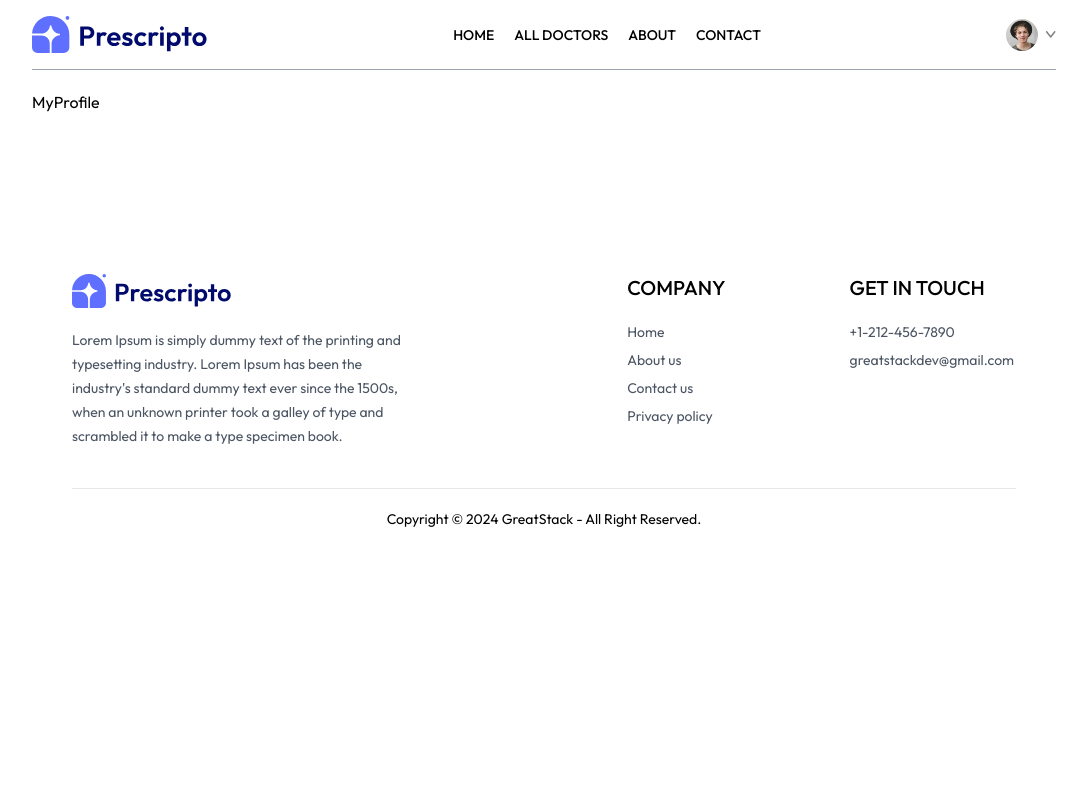
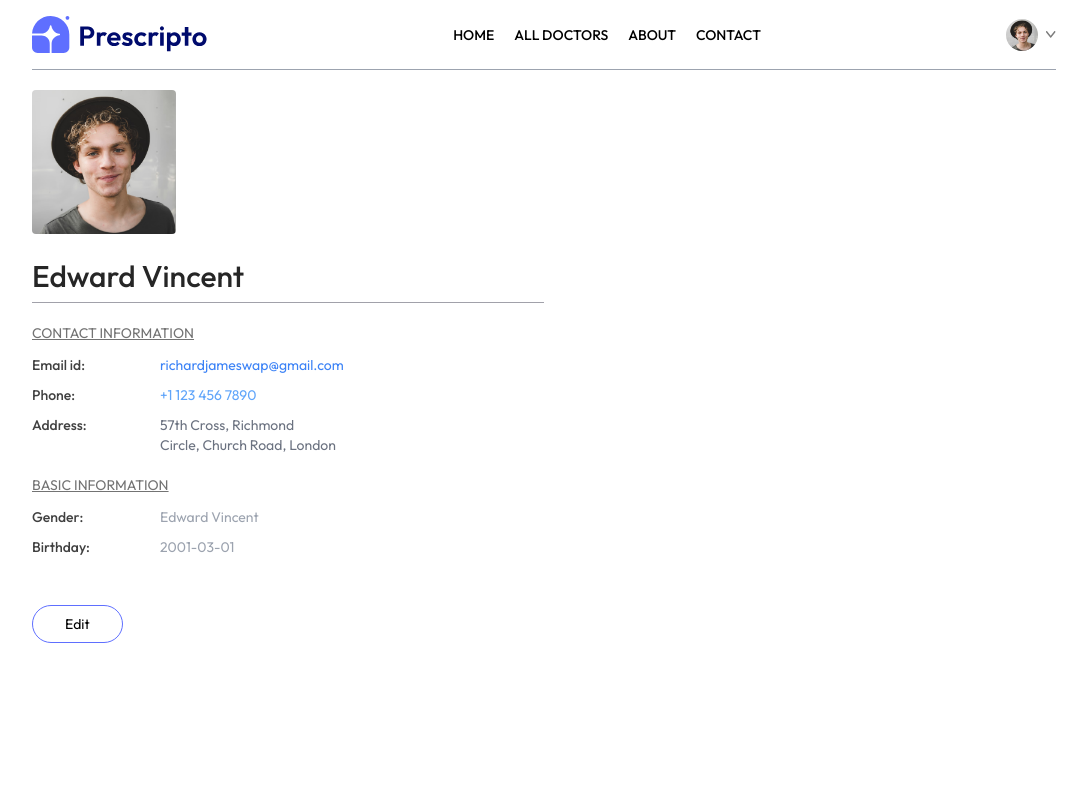
Before and after one commit to kazibilasi/doctor-appointment, a React (Vite) app: page /my-profile in a window 1280 px wide. Shown: the top 800 px of the page, without its empty margins (96-1183 px from the left). Built offline with nearby package versions, Linux system fonts and the light colour scheme.

Commit message:
profile page almost done

```diff
--- a/src/pages/MyProfile.jsx
+++ b/src/pages/MyProfile.jsx
@@ -1,7 +1,134 @@
-import React from "react";
+import React, { useState } from "react";
+import { assets } from "../assets/assets";
+
 
 const MyProfile = () => {
-  return <div>MyProfile</div>;
+  const [userData, setUserData] = useState({
+    name: "Edward Vincent",
+    image: assets.profile_pic,
+    email: "richardjameswap@gmail.com",
+    phone: "+1  123 456 7890",
+    address: {
+      line1: "57th Cross, Richmond",
+      line2: "Circle, Church Road, London",
+    },
+    gender: "Male",
+    dob: "2001-03-01",
+  });
+
+  const [isEdit, setIsEdit] = useState(false);
+
+  return (
+    <div className="max-w-lg flex flex-col gap-2 text-sm">
+      <img className="w-36 rounded" src={userData.image} alt="" />
+      {isEdit ? (
+        <input className="bg-gray-50 text-3xl font-medium max-w-60 mt-4"
+          type="text"
+          value={userData.name}
+          onChange={(e) =>
+            setUserData((prev) => ({ ...prev, name: e.target.value }))
+          }
+        />
+      ) : (
+        <p className="font-medium text-3xl text-neutral-800 mt-4"> {userData.name}</p>
+      )}
+
+      <hr className="bg-zinc-400 h-[1px] border-none" />
+      <div>
+        <p className="text-neutral-500 mt-3 underline">CONTACT INFORMATION</p>
+
+        <div className="grid grid-cols-[1fr_3fr] gap-y-2.5 mt-3 text-neutral-700">
+          <p className="font-medium">Email id:</p>
+          <p className="text-blue-500">{userData.email}</p>
+          <p className="font-medium">Phone:</p>
+          {isEdit ? (
+            <input className="bg-gray-100 max-w-52"
+              type="text"
+              value={userData.phone}
+              onChange={(e) =>
+                setUserData((prev) => ({ ...prev, phone: e.target.value }))
+              }
+            />
+          ) : (
+            <p className="text-blue-400"> {userData.phone}</p>
+          )}
+
+          <p className="font-medium">Address:</p>
+          {isEdit ? (
+            <p>
+              <input className="bg-gray-50"
+                onChange={(e) =>
+                  setUserData((prev) => ({
+                    ...prev,
+                    address: { ...prev.address, line1: e.target.value },
+                  }))
+                }
+                value={userData.address.line1}
+                type="text"
+              />{" "}
+              <br />
+              <input className="bg-gray-50"
+                onChange={(e) =>
+                  setUserData((prev) => ({
+                    ...prev,
+                    address: { ...prev.address, line2: e.target.value },
+                  }))
+                }
+                value={userData.address.line2}
+                type="text"
+              />
+            </p>
+          ) : (
+            <p className="text-gray-500">
+              {userData.address.line1}
+              <br />
+              {userData.address.line2}
+            </p>
+          )}
+        </div>
+      </div>
+
+      <div>
+        <p className="text-neutral-500 mt-3 underline">BASIC INFORMATION</p>
+        <div className="grid grid-cols-[1fr_3fr] gap-y-2.5 mt-3 text-neutral-700">
+          <p className="font-medium">Gender:</p>
+          {isEdit ? (
+            <select className="max-w-20 bg-gray-100"
+              onChange={(e) =>
+                setUserData((prev) => ({ ...prev, gender: e.target.value }))
+              }
+              value={userData.gender}
+            >
+              <option value="Male">Male</option>
+              <option value="Female">Female</option>
+            </select>
+          ) : (
+            <p className="text-gray-400"> {userData.name}</p>
+          )}
+          <p className="font-medium">Birthday:</p>
+          {isEdit ? (
+            <input className="max-w-28 bg-gray-100"
+              type="date"
+              onChange={(e) =>
+                setUserData((prev) => ({ ...prev, dob: e.target.value }))
+              }
+              value={userData.dob}
+            />
+          ) : (
+            <p className="text-gray-400">{userData.dob}</p>
+          )}
+        </div>
+      </div>
+
+      <div className="mt-10">
+        {isEdit ? (
+          <button className="border border-primary px-8 py-2 rounded-full hover:bg-primary hover:text-white transition-all" onClick={()=>setIsEdit(false)}> Save Information</button>
+        ) : (
+          <button className="border border-primary px-8 py-2 rounded-full hover:bg-primary hover:text-white transition-all" onClick={()=>setIsEdit(true)}>Edit</button>
+        )}
+      </div>
+    </div>
+  );
 };
 
 export default MyProfile;
```
